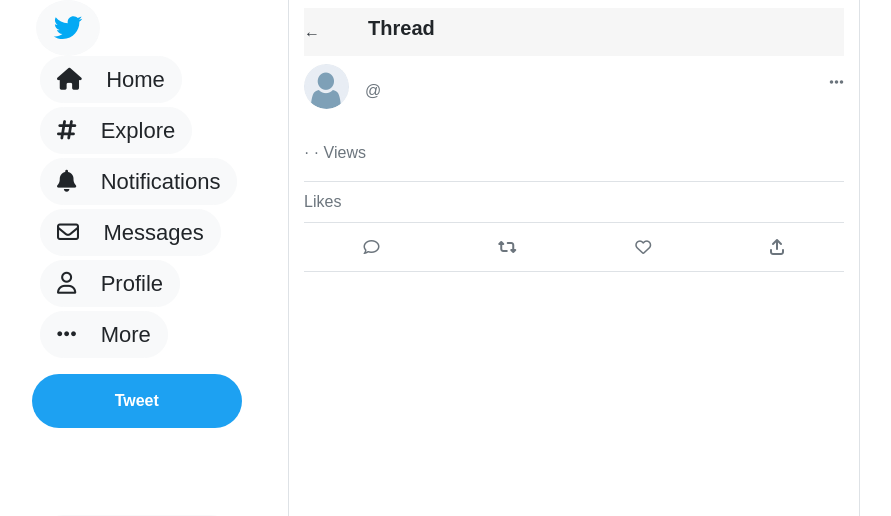
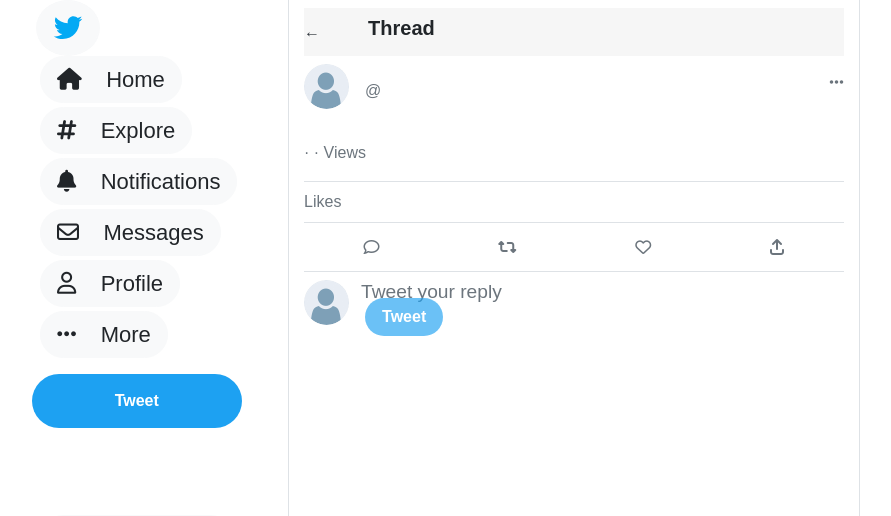
Before and after one commit to Unique-01/Twitter-Clone, a Django app: template tweetapp/templates/tweet_detail.html in a window 1280 px wide. Shown: the top 516 px of the page, without its empty margins (13-904 px from the left). Run offline with Django 4.2, Linux system fonts and the light colour scheme; the template is opened without the code that fills it: values that come from a table or form of the project are taken from there, others are empty; some libraries are stand-ins or nearby versions; some web fonts are replaced.

Commit message:
update reply form

```diff
--- a/tweetapp/templates/reply_form.html
+++ b/tweetapp/templates/reply_form.html
@@ -1 +1,34 @@
 {% load static crispy_forms_tags %}
+<div>
+    <form action="" method="post" class="d-flex">
+        <a href="{% url 'profile' request.user.username %}">
+            <img src="{% if user.profile.profile_picture %}{{ user.profile.profile_picture.url }}{% else %}{% static 'user_img.png' %}{% endif %}"
+                alt="{{ user.username }}" class="rounded-circle mt-2" height="45" width="45" />
+        </a>
+        <div>
+            {{ reply_form.content|as_crispy_field }}
+            <div class="d-flex justify-content-between align-items-center btnn pl-3 ">
+                <label for="file-input" class="file-label hidden">
+                    <i class="fa-regular fa-image"></i>
+                    <input type="file" id="file-input" class="file-input" accept="image/*" name="file" multiple />
+                </label>
+                <button type="submit" class="btn blue rounded-pill text-white px-3  font-weight-bold justify-content-end"
+                    id="tweet-submit-button" disabled>
+                    Tweet
+                </button>
+            </div>
+        </div>
+    </form>
+</div>
+<style>
+.btnn{
+    margin-top: -40px;
+}
+.hidden{
+    display: none;
+}
+</style>
+<script>
+    const replyContent = document.getElementById('id_content');
+
+</script>
--- a/tweetapp/templates/tweet_detail.html
+++ b/tweetapp/templates/tweet_detail.html
@@ -41,11 +41,7 @@
                 {% for img in tweet.tweet_media.all %}
                     <div class="tweet-image-container">
                         <a href="{{ img.image.url }}">
-                            <img class="tweet-image"
-                                 src="{{ img.image.url }}"
-                                 alt=""
-                                 height=""
-                                 width=""/>
+                            <img class="tweet-image" src="{{ img.image.url }}" alt=""/>
                         </a>
                     </div>
                 {% endfor %}
--- a/tweetapp/templates/tweets.html
+++ b/tweetapp/templates/tweets.html
@@ -1,4 +1,5 @@
 {% load static %}
+
 <div class="d-flex border-top tweet pb-4 tweet-container"
      id="tweet-container">
     <div>
```
